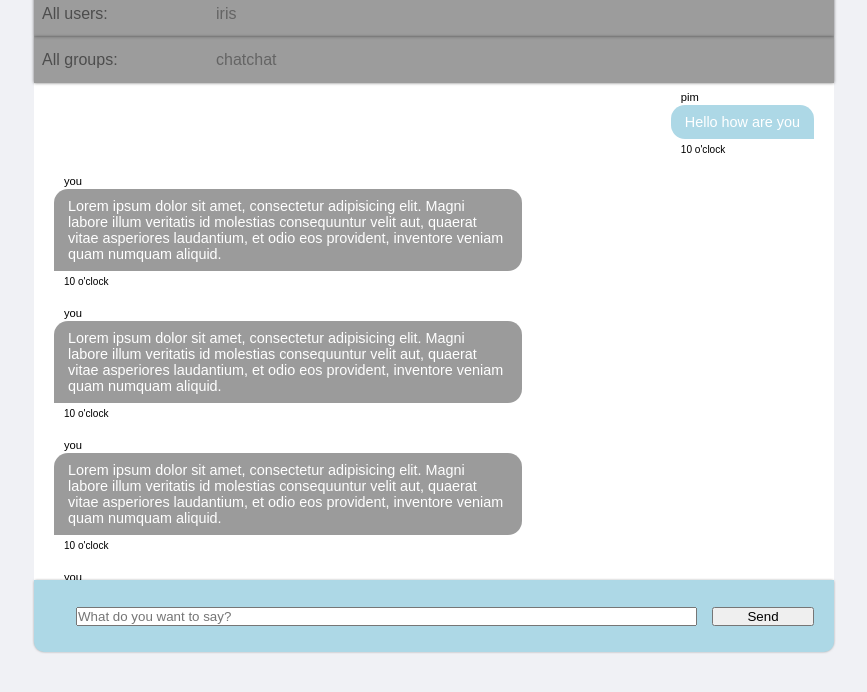
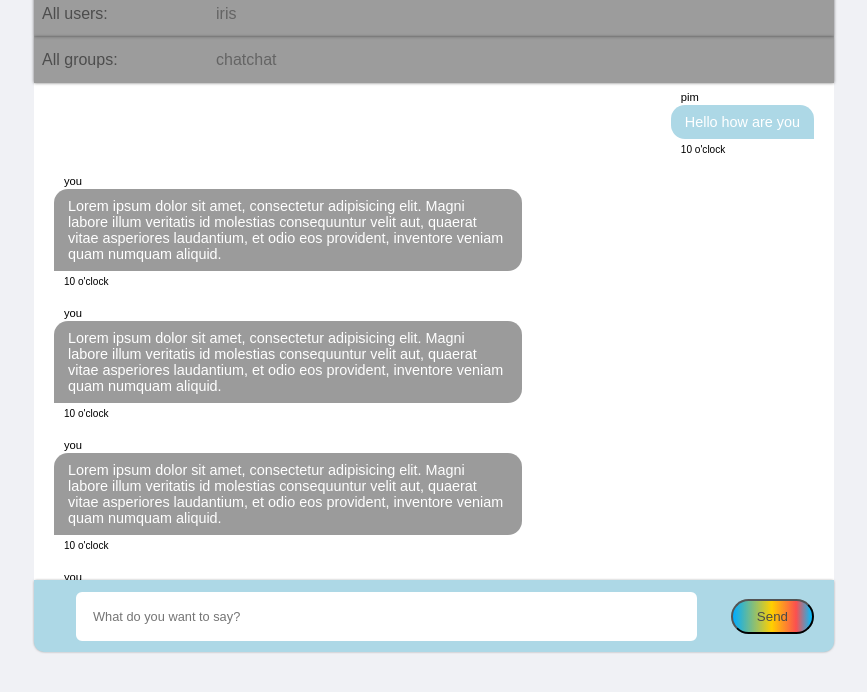
Before and after one commit to irisblaise/bunq-chat, a website: page index.html in a window 1280 px wide. Shown: the part 108-800 px from the top of the page, without its empty margins (206-1073 px from the left). Drawn offline with Linux system fonts and the light colour scheme.

Commit message:
message input and shiny bunqbutton :)

```diff
--- a/css/components/new-message.css
+++ b/css/components/new-message.css
@@ -10,3 +10,22 @@
   padding-right: 20px;
   box-shadow: 0px 0px 3px -1px rgba(0,0,0,0.75)
 }
+
+#new-message-input{
+  outline: none;
+  padding: 15px;
+  border: 2px solid white;
+  color: #727272;
+  border-radius: 6px;
+  font-size: 0.8rem;
+}
+
+.bunq-btn{
+  display: grid;
+  grid-column: 3;
+  color: #4A4A4A;
+  padding: 8px 24px;
+  border-radius: 50px;
+  background-image: linear-gradient(90deg, #00acff 0%, #FFCF00 49%, #FC4F4F 80%, #00C0FF 100%);
+  font-weight: lighter;
+}
```
